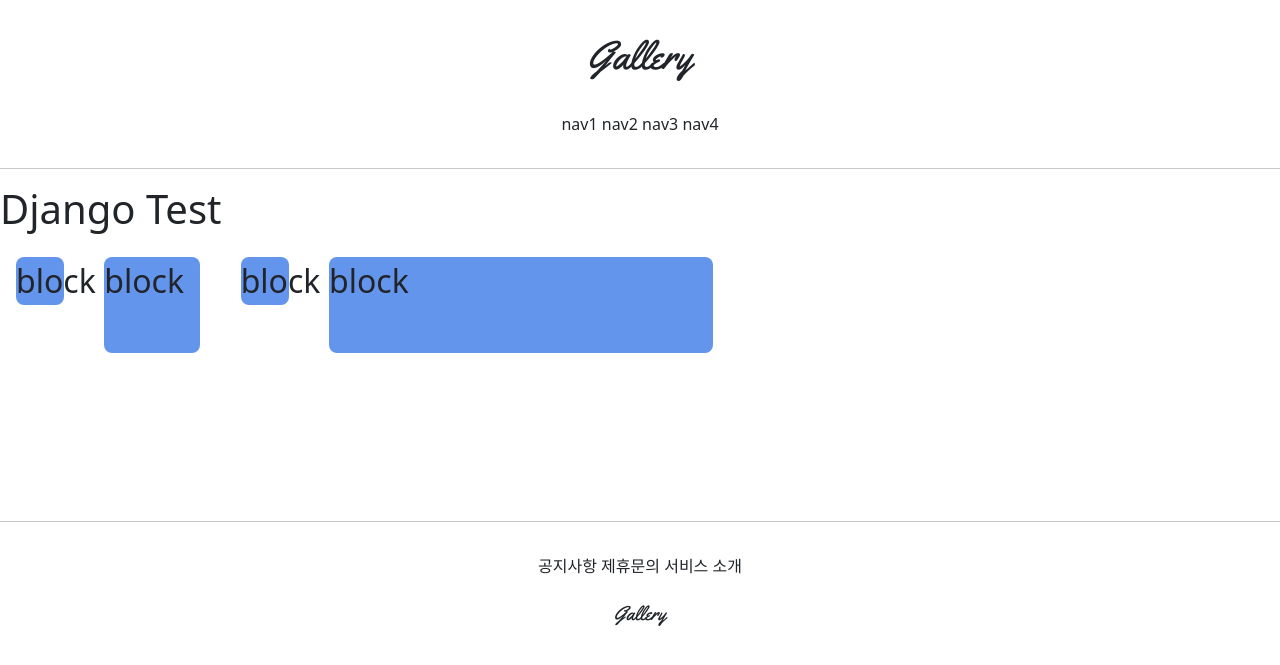
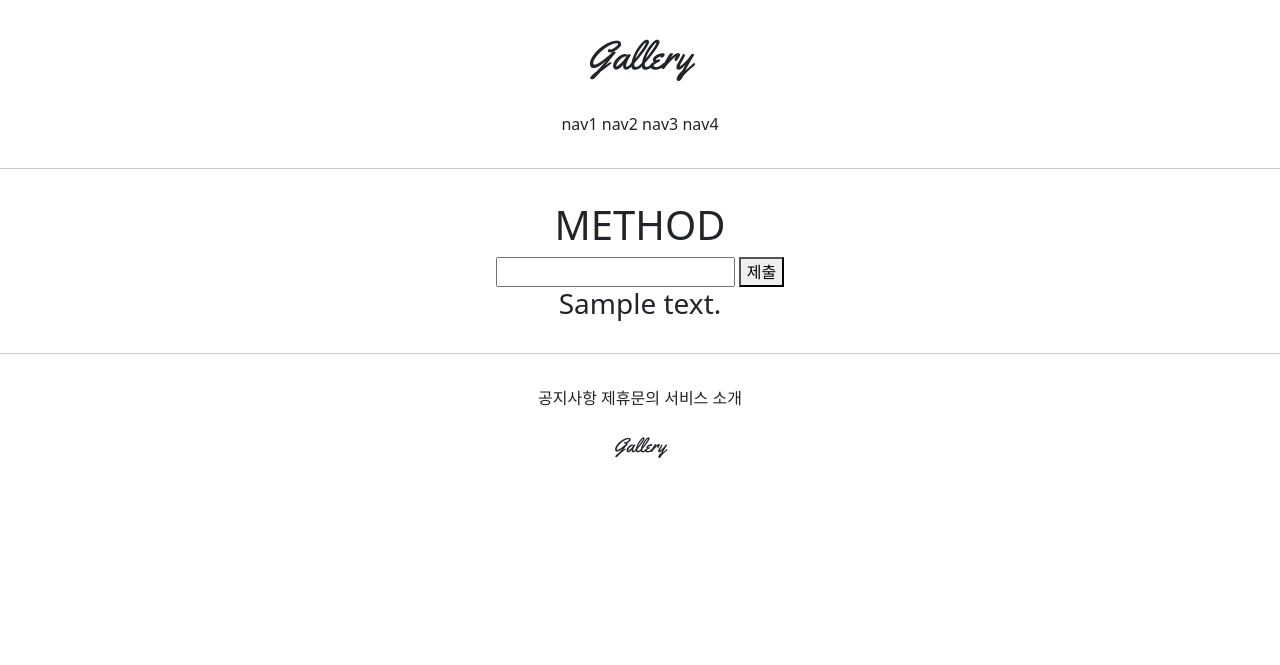
Before and after one commit to opwe37/gis_django_2, a Django app: template accountapp/templates/accountapp/hello_world.html in a window 1280 px wide. Shown: the top 665 px of the page. Run offline with Django 3.2, Linux system fonts and the light colour scheme; the template is opened without the code that fills it: most values are stand-ins (such as "Sample title", 1, 10 or a date in 2020); parts of the project's set-up code (start-up, migrations or seed data) failed here and were passed over.

Commit message:
7/8 Django class _ POST Test & DB Connect

```diff
--- a/accountapp/templates/accountapp/hello_world.html
+++ b/accountapp/templates/accountapp/hello_world.html
@@ -2,23 +2,16 @@
 
 {% block content %}
 
-    <style>
-        .testing {
-            background-color: cornflowerblue;
-            margin: 1rem;
-            width: 55px;
-            height: 55px;
-            border-radius: .5rem;
-            display: inline-block;
-        }
-    </style>
+    <div style="margin: 2rem; text-align: center">
+        <h1>METHOD</h1>
 
-    <div style="height: 20rem; font-size: 2rem">
-        <h1> Django Test </h1>
-        <div class="testing" style="height: 48px; width: 48px">block</div>
-        <div class="testing" style="height: 3em; width: 3em">block</div>
-        <div class="testing" style="height: 3rem; width: 3rem">block</div>
-        <div class="testing" style="height: 30%; width: 30%">block</div>
+        <form action="/accounts/hello_world/" method="post">
+            {% csrf_token %}
+            <input name="hello_world_input" type="text" />
+            <button>제출</button>
+        </form>
+
+        <h3>{{ hello_world_output.text }}</h3>
     </div>
 
 {% endblock %}
```
Also changed, not shown: accountapp/views.py (+13 -1 lines).
